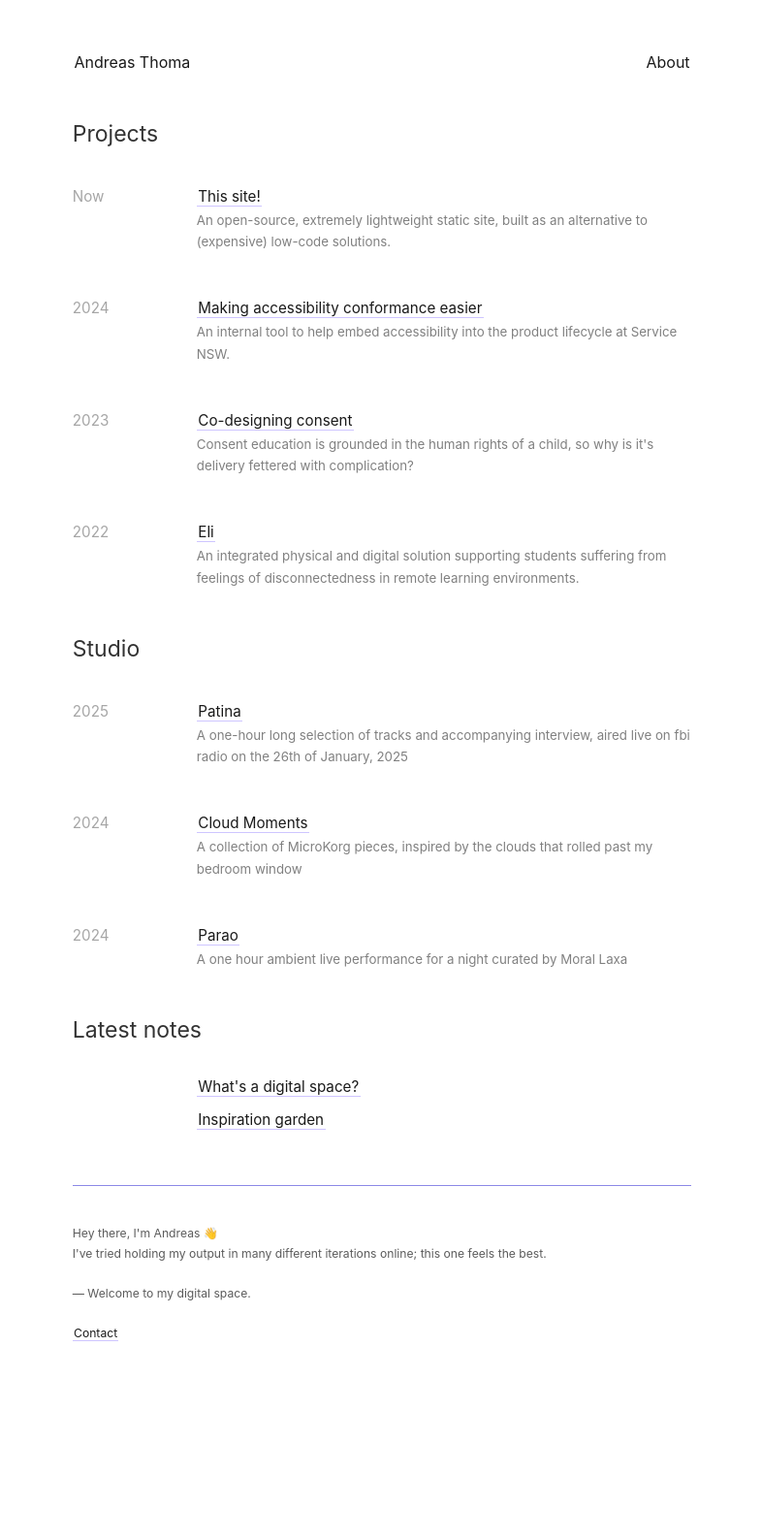
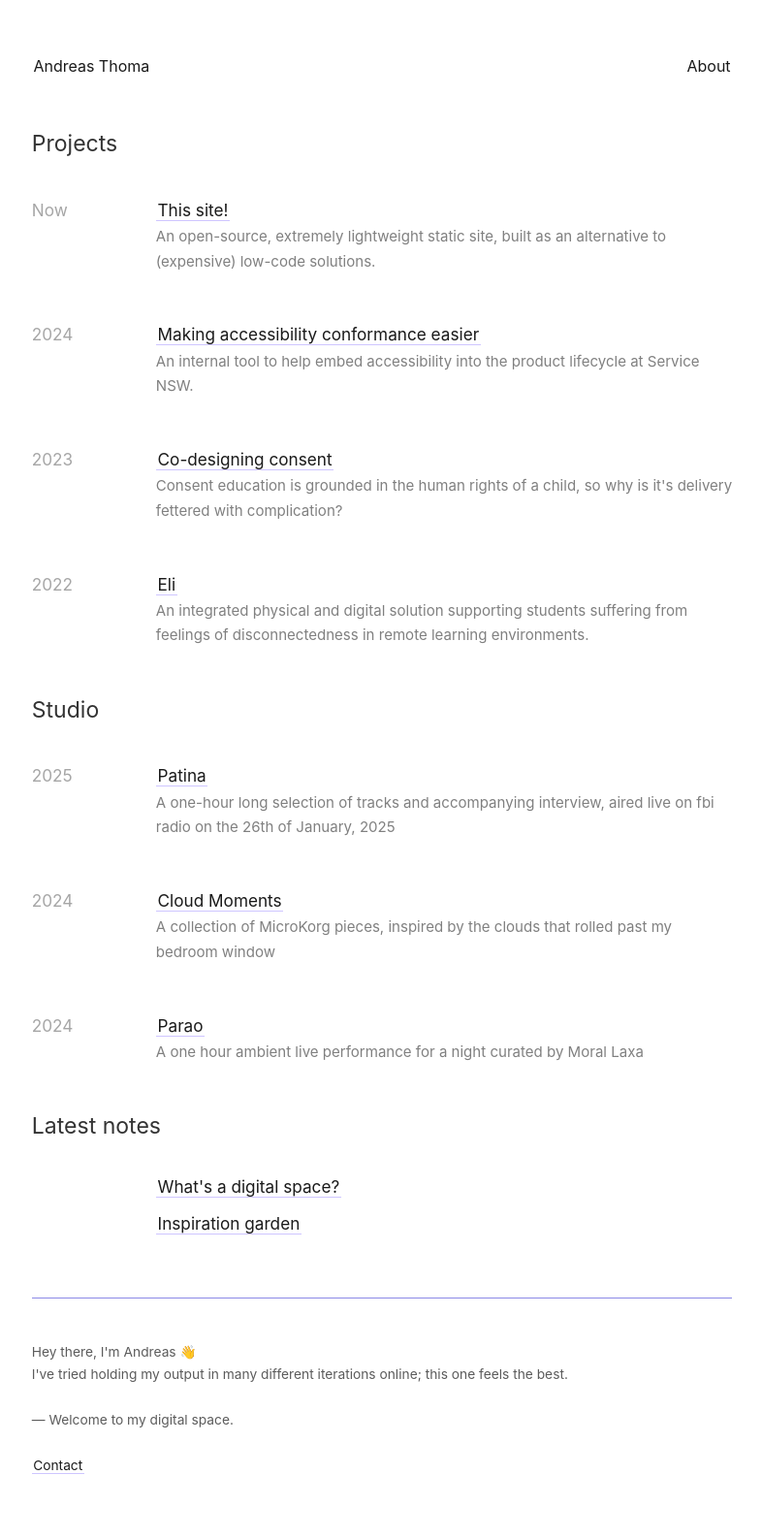
Before and after one commit to andreeeeaaaaas/my-digital-space, a Jekyll site: the page built from _pages/index.md, in a window 1280 px wide. Shown: the whole page at 97% size, without its empty margins (246-1032 px from the left). Built offline with Jekyll 4.4.1, drawn with Linux system fonts in a browser that asks for light colours; before the commit the page ends 1446 px from its top, so only the background shows below that.

Commit message:
Update _style.scss

```diff
--- a/_sass/_style.scss
+++ b/_sass/_style.scss
@@ -12,7 +12,7 @@
 $border-radius: 8px;
 $font-family: -apple-system, BlinkMacSystemFont, Roboto, Segoe UI, Helvetica,
   sans-serif, Apple Color Emoji, Segoe UI Emoji, Segoe UI Symbol;
-$font-size-base: calc(0.75rem + 0.25vw);
+$font-size-base: calc(14px + 0.25vw);
 
 /* Main */
 body {
```
